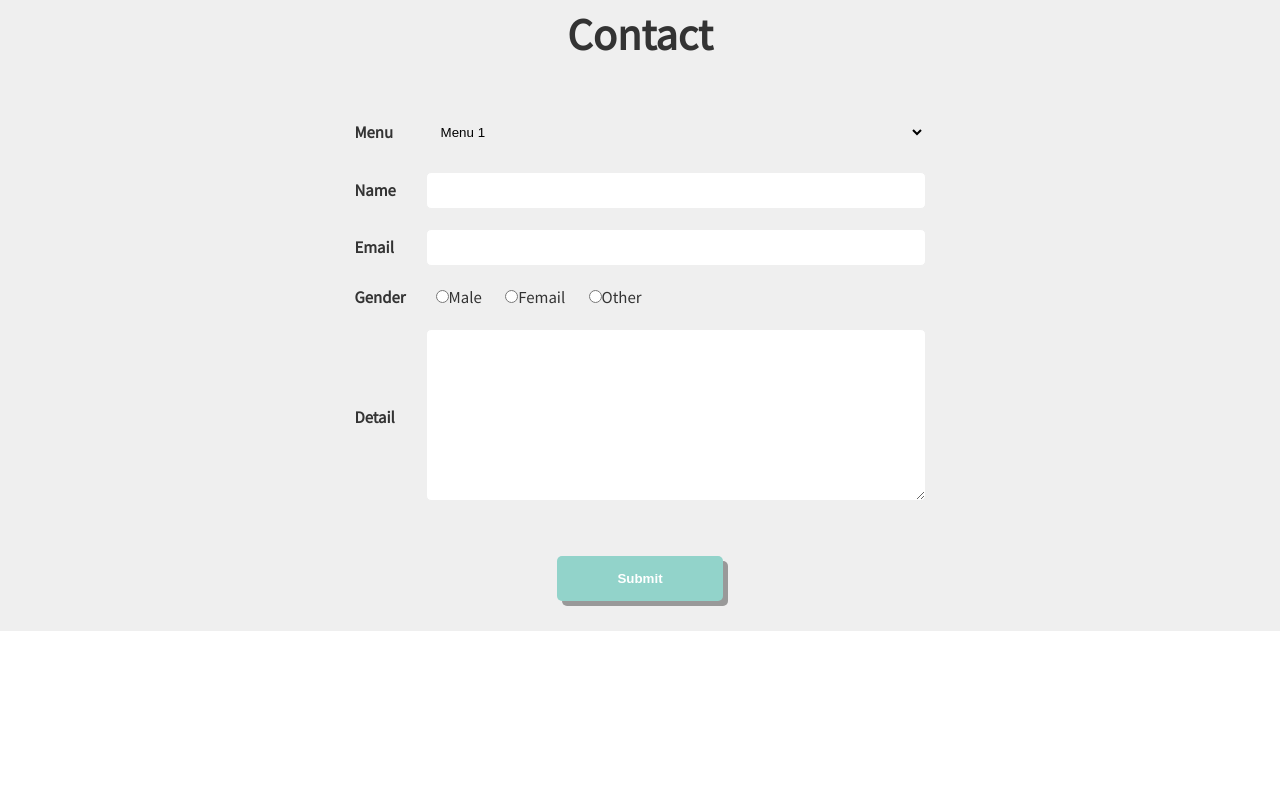
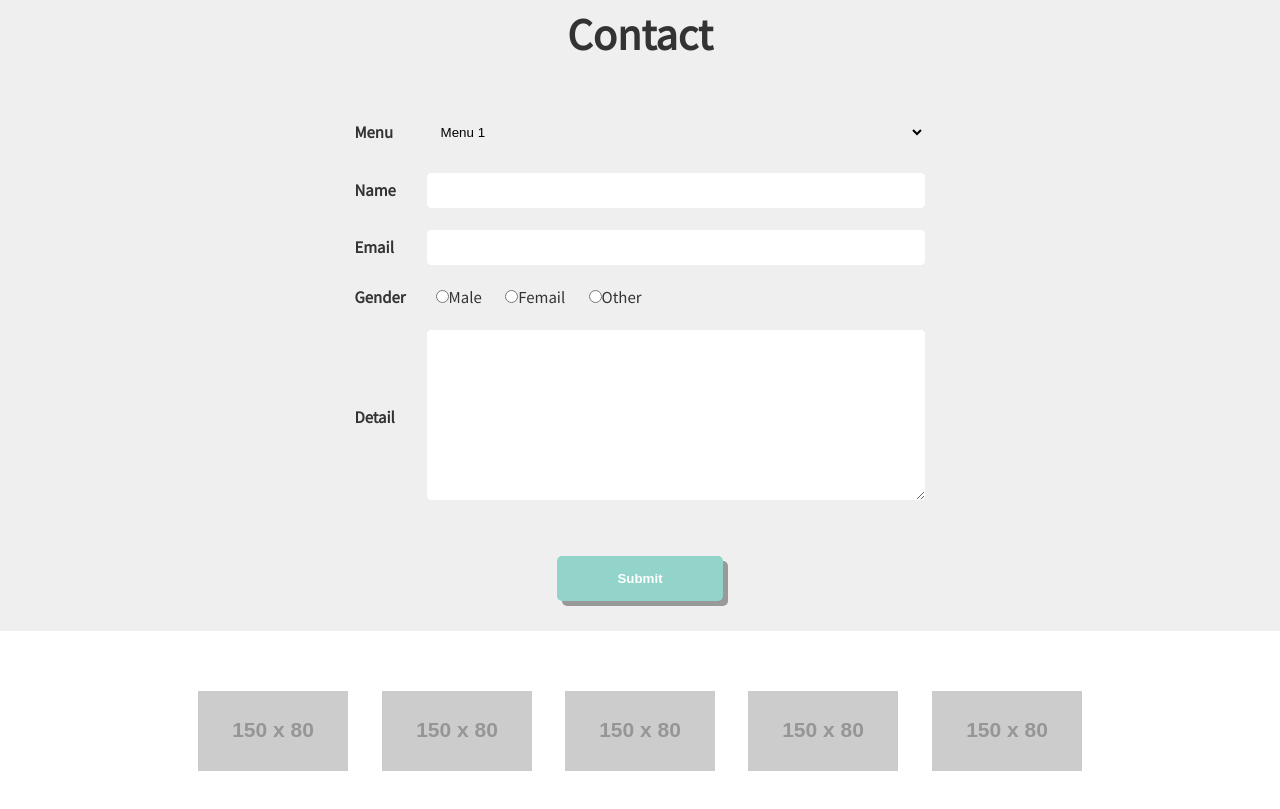
Before and after one commit to shumpei-kayano/html-css-tutorial, a plain HTML site: page 4.ex/index.html in a window 1280 px wide. Shown: the part 1487-2296 px from the top of the page. Before the commit the page ends 2118 px from the top, so only its background shows below. Drawn offline with Linux system fonts and the light colour scheme; files that its build step writes are made by us from their sources; placeholder pictures from the web are drawn by us.

Commit message:
Worksの作成

```diff
--- a/4.ex/assets/css/_projects.scss
+++ b/4.ex/assets/css/_projects.scss
@@ -68,3 +68,12 @@
 button {
     border:0;
 }
+
+.works {
+    margin: 40px 0;
+    padding: 20px;
+    text-align: center;
+    img {
+        margin: 0 15px;
+    }
+}
--- a/4.ex/index.html
+++ b/4.ex/index.html
@@ -219,6 +219,19 @@
             </div>
         </form>
     </section>
+
+    <!-- -----Works------- -->
+    <!-- asideはメインコンテンツの補間をするために使うタグ -->
+    <aside class="works">
+        <img src="https://dummyimage.com/150x80/CCC/fff" alt="logo">
+        <img src="https://dummyimage.com/150x80/CCC/fff" alt="logo">
+        <img src="https://dummyimage.com/150x80/CCC/fff" alt="logo">
+        <img src="https://dummyimage.com/150x80/CCC/fff" alt="logo">
+        <img src="https://dummyimage.com/150x80/CCC/fff" alt="logo">
+    </aside>
+
+
+
     <script src="./assets/js/app.js"></script>
 </body>
 </html>
```
Also changed, not shown: 4.ex/assets/css/style.css, 1 other file.
